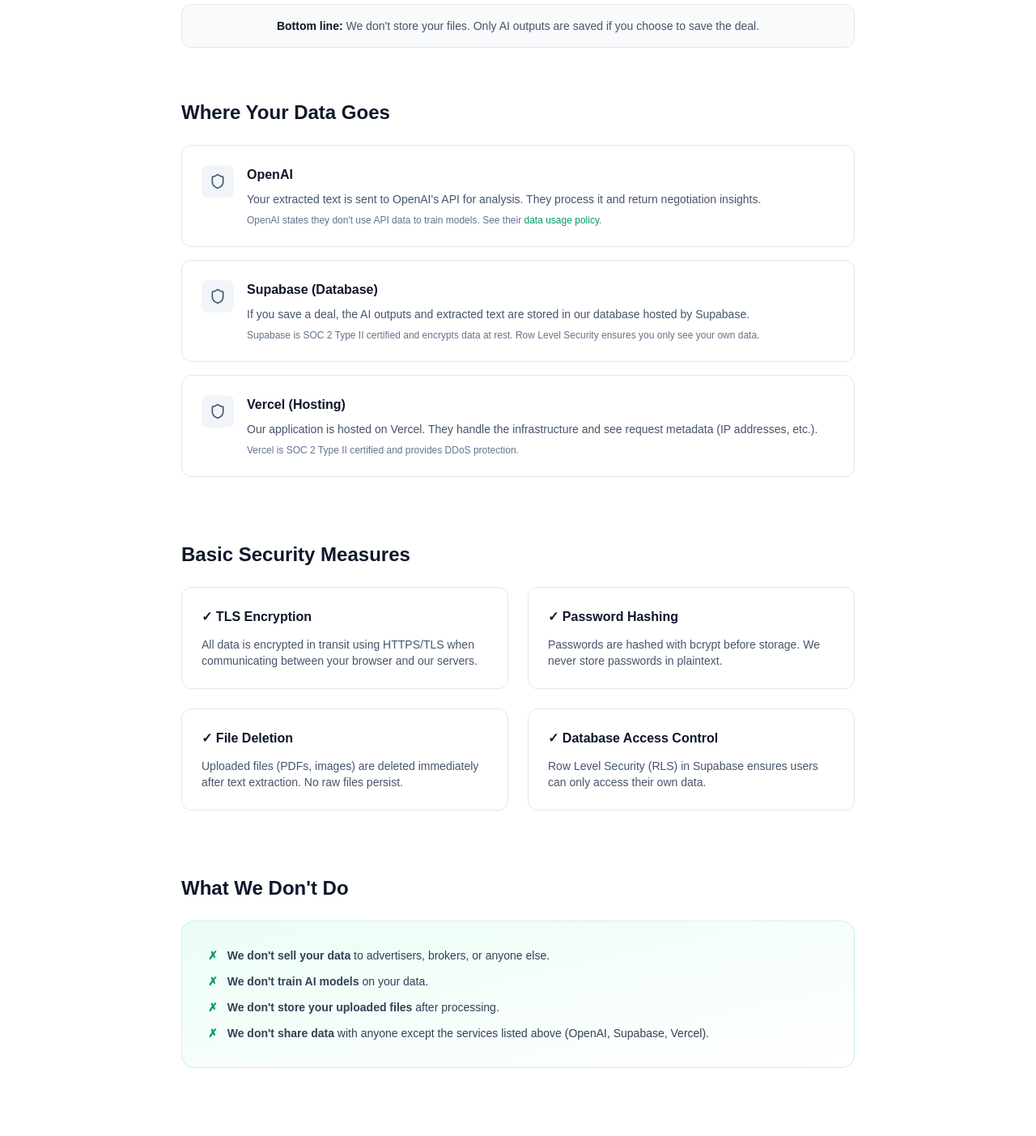
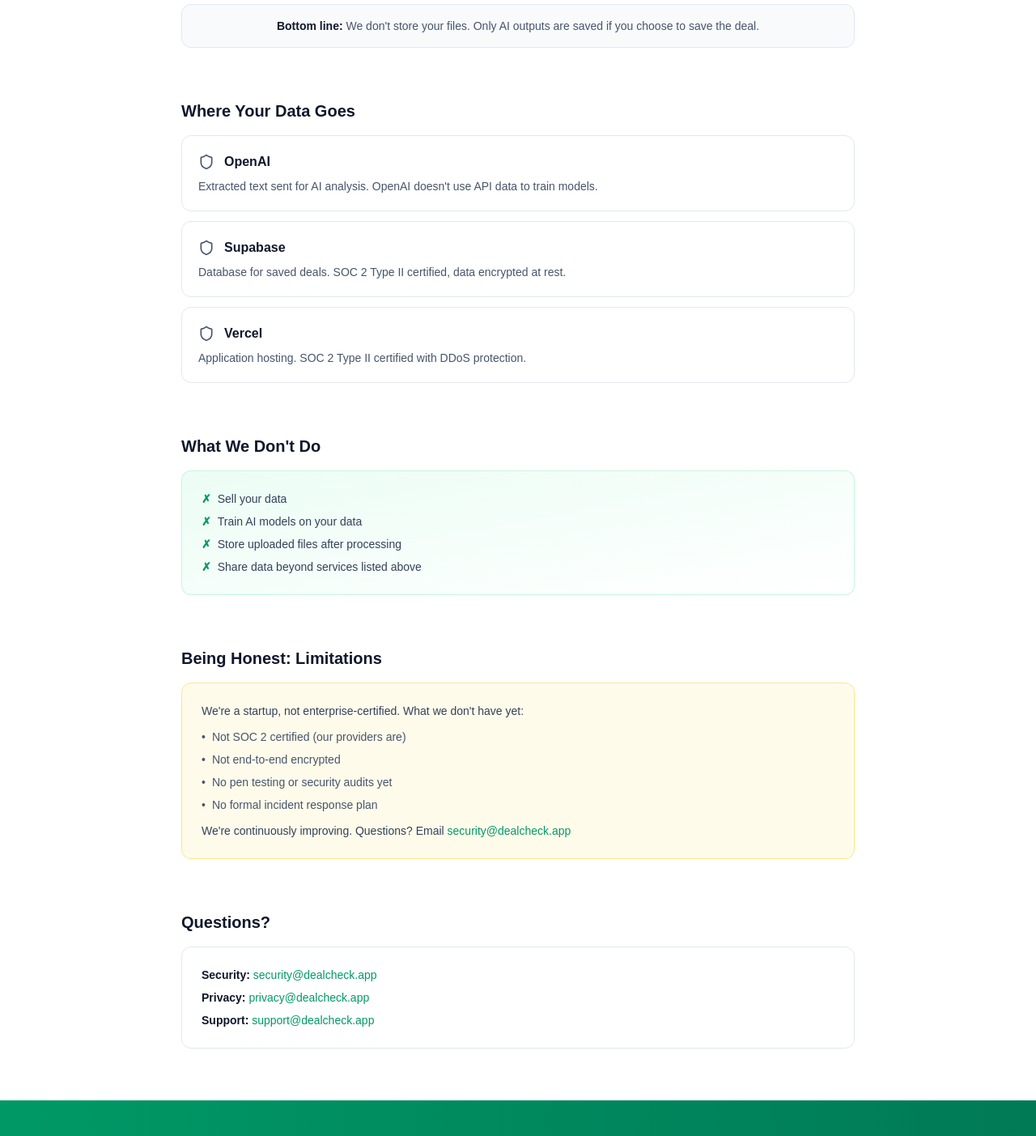
Before and after one commit to Boomchakalala/Dealcheck, a Next.js app: page /security in a window 1280 px wide. Shown: the part 700-2103 px from the top of the page at 81% size. Built offline with nearby package versions, Linux system fonts and the light colour scheme.

Commit message:
Sandbox autosave

```diff
--- a/src/app/security/page.tsx
+++ b/src/app/security/page.tsx
@@ -77,159 +77,85 @@ export default function SecurityPage() {
             </div>
           </div>
 
+
           {/* Where data goes */}
-          <div className="mb-20">
-            <h2 className="text-2xl font-bold text-slate-900 mb-6">Where Your Data Goes</h2>
+          <div className="mb-16">
+            <h2 className="text-xl font-bold text-slate-900 mb-4">Where Your Data Goes</h2>
 
-            <div className="space-y-4">
-              <div className="bg-white rounded-xl border border-slate-200 p-6">
-                <div className="flex items-start gap-4">
-                  <div className="w-10 h-10 bg-slate-100 rounded-lg flex items-center justify-center flex-shrink-0">
-                    <Shield className="w-5 h-5 text-slate-600" />
-                  </div>
-                  <div className="flex-1">
-                    <h3 className="text-base font-semibold text-slate-900 mb-2">OpenAI</h3>
-                    <p className="text-sm text-slate-600 mb-2">
-                      Your extracted text is sent to OpenAI&apos;s API for analysis. They process it and return negotiation insights.
-                    </p>
-                    <p className="text-xs text-slate-500">
-                      OpenAI states they don&apos;t use API data to train models. See their <a href="https://openai.com/policies/api-data-usage-policies" target="_blank" rel="noopener noreferrer" className="text-emerald-600 hover:underline">data usage policy</a>.
-                    </p>
-                  </div>
+            <div className="space-y-3">
+              <div className="bg-white rounded-xl border border-slate-200 p-5">
+                <div className="flex items-center gap-3 mb-2">
+                  <Shield className="w-5 h-5 text-slate-600" />
+                  <h3 className="text-base font-semibold text-slate-900">OpenAI</h3>
                 </div>
-              </div>
-
-              <div className="bg-white rounded-xl border border-slate-200 p-6">
-                <div className="flex items-start gap-4">
-                  <div className="w-10 h-10 bg-slate-100 rounded-lg flex items-center justify-center flex-shrink-0">
-                    <Shield className="w-5 h-5 text-slate-600" />
-                  </div>
-                  <div className="flex-1">
-                    <h3 className="text-base font-semibold text-slate-900 mb-2">Supabase (Database)</h3>
-                    <p className="text-sm text-slate-600 mb-2">
-                      If you save a deal, the AI outputs and extracted text are stored in our database hosted by Supabase.
-                    </p>
-                    <p className="text-xs text-slate-500">
-                      Supabase is SOC 2 Type II certified and encrypts data at rest. Row Level Security ensures you only see your own data.
-                    </p>
-                  </div>
-                </div>
-              </div>
-
-              <div className="bg-white rounded-xl border border-slate-200 p-6">
-                <div className="flex items-start gap-4">
-                  <div className="w-10 h-10 bg-slate-100 rounded-lg flex items-center justify-center flex-shrink-0">
-                    <Shield className="w-5 h-5 text-slate-600" />
-                  </div>
-                  <div className="flex-1">
-                    <h3 className="text-base font-semibold text-slate-900 mb-2">Vercel (Hosting)</h3>
-                    <p className="text-sm text-slate-600 mb-2">
-                      Our application is hosted on Vercel. They handle the infrastructure and see request metadata (IP addresses, etc.).
-                    </p>
-                    <p className="text-xs text-slate-500">
-                      Vercel is SOC 2 Type II certified and provides DDoS protection.
-                    </p>
-                  </div>
-                </div>
-              </div>
-            </div>
-          </div>
-
-          {/* Basic security measures */}
-          <div className="mb-20">
-            <h2 className="text-2xl font-bold text-slate-900 mb-6">Basic Security Measures</h2>
-
-            <div className="grid grid-cols-1 md:grid-cols-2 gap-6">
-              <div className="bg-white rounded-xl border border-slate-200 p-6">
-                <h3 className="text-base font-semibold text-slate-900 mb-3">✓ TLS Encryption</h3>
                 <p className="text-sm text-slate-600">
-                  All data is encrypted in transit using HTTPS/TLS when communicating between your browser and our servers.
+                  Extracted text sent for AI analysis. OpenAI doesn&apos;t use API data to train models.
                 </p>
               </div>
 
-              <div className="bg-white rounded-xl border border-slate-200 p-6">
-                <h3 className="text-base font-semibold text-slate-900 mb-3">✓ Password Hashing</h3>
+              <div className="bg-white rounded-xl border border-slate-200 p-5">
+                <div className="flex items-center gap-3 mb-2">
+                  <Shield className="w-5 h-5 text-slate-600" />
+                  <h3 className="text-base font-semibold text-slate-900">Supabase</h3>
+                </div>
                 <p className="text-sm text-slate-600">
-                  Passwords are hashed with bcrypt before storage. We never store passwords in plaintext.
+                  Database for saved deals. SOC 2 Type II certified, data encrypted at rest.
                 </p>
               </div>
 
-              <div className="bg-white rounded-xl border border-slate-200 p-6">
-                <h3 className="text-base font-semibold text-slate-900 mb-3">✓ File Deletion</h3>
+              <div className="bg-white rounded-xl border border-slate-200 p-5">
+                <div className="flex items-center gap-3 mb-2">
+                  <Shield className="w-5 h-5 text-slate-600" />
+                  <h3 className="text-base font-semibold text-slate-900">Vercel</h3>
+                </div>
                 <p className="text-sm text-slate-600">
-                  Uploaded files (PDFs, images) are deleted immediately after text extraction. No raw files persist.
-                </p>
-              </div>
-
-              <div className="bg-white rounded-xl border border-slate-200 p-6">
-                <h3 className="text-base font-semibold text-slate-900 mb-3">✓ Database Access Control</h3>
-                <p className="text-sm text-slate-600">
-                  Row Level Security (RLS) in Supabase ensures users can only access their own data.
+                  Application hosting. SOC 2 Type II certified with DDoS protection.
                 </p>
               </div>
             </div>
           </div>
 
           {/* What we don't do */}
-          <div className="mb-20">
-            <h2 className="text-2xl font-bold text-slate-900 mb-6">What We Don&apos;t Do</h2>
+          <div className="mb-16">
+            <h2 className="text-xl font-bold text-slate-900 mb-4">What We Don&apos;t Do</h2>
 
-            <div className="bg-gradient-to-br from-emerald-50 to-white rounded-2xl border border-emerald-200/60 p-8">
-              <ul className="space-y-3 text-sm text-slate-700">
-                <li className="flex gap-3"><span className="text-emerald-600 font-bold">✗</span> <span><span className="font-semibold">We don&apos;t sell your data</span> to advertisers, brokers, or anyone else.</span></li>
-                <li className="flex gap-3"><span className="text-emerald-600 font-bold">✗</span> <span><span className="font-semibold">We don&apos;t train AI models</span> on your data.</span></li>
-                <li className="flex gap-3"><span className="text-emerald-600 font-bold">✗</span> <span><span className="font-semibold">We don&apos;t store your uploaded files</span> after processing.</span></li>
-                <li className="flex gap-3"><span className="text-emerald-600 font-bold">✗</span> <span><span className="font-semibold">We don&apos;t share data</span> with anyone except the services listed above (OpenAI, Supabase, Vercel).</span></li>
+            <div className="bg-gradient-to-br from-emerald-50 to-white rounded-xl border border-emerald-200/60 p-6">
+              <ul className="space-y-2 text-sm text-slate-700">
+                <li className="flex gap-2"><span className="text-emerald-600 font-bold">✗</span> Sell your data</li>
+                <li className="flex gap-2"><span className="text-emerald-600 font-bold">✗</span> Train AI models on your data</li>
+                <li className="flex gap-2"><span className="text-emerald-600 font-bold">✗</span> Store uploaded files after processing</li>
+                <li className="flex gap-2"><span className="text-emerald-600 font-bold">✗</span> Share data beyond services listed above</li>
               </ul>
             </div>
           </div>
 
-          {/* Limitations & honesty */}
-          <div className="mb-20">
-            <h2 className="text-2xl font-bold text-slate-900 mb-6">Limitations & Being Honest</h2>
+          {/* Limitations */}
+          <div className="mb-16">
+            <h2 className="text-xl font-bold text-slate-900 mb-4">Being Honest: Limitations</h2>
 
-            <div className="bg-amber-50 border border-amber-200 rounded-2xl p-8">
-              <p className="text-sm text-slate-700 mb-4">We&apos;re a startup, not an enterprise-certified platform. Here&apos;s what we <span className="font-semibold">don&apos;t</span> have yet:</p>
+            <div className="bg-amber-50 border border-amber-200 rounded-xl p-6">
+              <p className="text-sm text-slate-700 mb-3">We&apos;re a startup, not enterprise-certified. What we don&apos;t have yet:</p>
               <ul className="space-y-2 text-sm text-slate-600">
-                <li className="flex gap-2"><span className="text-amber-600">•</span> We are <span className="font-semibold">not</span> SOC 2 certified (though our infrastructure providers are)</li>
-                <li className="flex gap-2"><span className="text-amber-600">•</span> We do <span className="font-semibold">not</span> offer end-to-end encryption</li>
-                <li className="flex gap-2"><span className="text-amber-600">•</span> Your data is processed by third parties (OpenAI)</li>
-                <li className="flex gap-2"><span className="text-amber-600">•</span> We don&apos;t have penetration testing or security audits yet</li>
-                <li className="flex gap-2"><span className="text-amber-600">•</span> We don&apos;t have formal incident response procedures documented</li>
+                <li className="flex gap-2"><span>•</span> Not SOC 2 certified (our providers are)</li>
+                <li className="flex gap-2"><span>•</span> Not end-to-end encrypted</li>
+                <li className="flex gap-2"><span>•</span> No pen testing or security audits yet</li>
+                <li className="flex gap-2"><span>•</span> No formal incident response plan</li>
               </ul>
-              <p className="text-sm text-slate-700 mt-4">
-                We&apos;re continuously improving our security posture as we grow. If you have specific security requirements, please <a href="mailto:security@dealcheck.app" className="text-emerald-600 hover:underline font-medium">reach out</a>.
+              <p className="text-sm text-slate-700 mt-3">
+                We&apos;re continuously improving. Questions? Email <a href="mailto:security@dealcheck.app" className="text-emerald-600 hover:underline font-medium">security@dealcheck.app</a>
               </p>
-            </div>
-          </div>
-
-          {/* Your rights */}
-          <div className="mb-20">
-            <h2 className="text-2xl font-bold text-slate-900 mb-6">Your Rights & Data Control</h2>
-
-            <div className="bg-white rounded-xl border border-slate-200 p-8">
-              <p className="text-sm text-slate-700 mb-4">You have full control over your data:</p>
-              <ul className="space-y-3 text-sm text-slate-600">
-                <li className="flex gap-3"><span className="text-emerald-600">→</span> <span><span className="font-semibold">Delete deals:</span> You can delete saved deals anytime from your dashboard.</span></li>
-                <li className="flex gap-3"><span className="text-emerald-600">→</span> <span><span className="font-semibold">Delete account:</span> Request account deletion at <a href="mailto:privacy@dealcheck.app" className="text-emerald-600 hover:underline">privacy@dealcheck.app</a></span></li>
-                <li className="flex gap-3"><span className="text-emerald-600">→</span> <span><span className="font-semibold">Export data:</span> Request a copy of your data at any time.</span></li>
-                <li className="flex gap-3"><span className="text-emerald-600">→</span> <span><span className="font-semibold">Questions:</span> Ask us anything about how we handle your data.</span></li>
-              </ul>
             </div>
           </div>
 
           {/* Contact */}
           <div>
-            <h2 className="text-2xl font-bold text-slate-900 mb-6">Questions or Concerns?</h2>
+            <h2 className="text-xl font-bold text-slate-900 mb-4">Questions?</h2>
 
-            <div className="bg-gradient-to-br from-slate-50 to-white rounded-2xl border border-slate-200 p-8">
-              <p className="text-sm text-slate-700 mb-6">
-                We believe in transparency. If you have questions about how we handle your data, or if you discover a security issue, please reach out:
-              </p>
-              <div className="space-y-3 text-sm">
-                <p><span className="font-semibold text-slate-900">Security concerns:</span> <a href="mailto:security@dealcheck.app" className="text-emerald-600 hover:underline">security@dealcheck.app</a></p>
-                <p><span className="font-semibold text-slate-900">Privacy questions:</span> <a href="mailto:privacy@dealcheck.app" className="text-emerald-600 hover:underline">privacy@dealcheck.app</a></p>
-                <p><span className="font-semibold text-slate-900">General support:</span> <a href="mailto:support@dealcheck.app" className="text-emerald-600 hover:underline">support@dealcheck.app</a></p>
+            <div className="bg-white rounded-xl border border-slate-200 p-6">
+              <div className="space-y-2 text-sm">
+                <p><span className="font-semibold text-slate-900">Security:</span> <a href="mailto:security@dealcheck.app" className="text-emerald-600 hover:underline">security@dealcheck.app</a></p>
+                <p><span className="font-semibold text-slate-900">Privacy:</span> <a href="mailto:privacy@dealcheck.app" className="text-emerald-600 hover:underline">privacy@dealcheck.app</a></p>
+                <p><span className="font-semibold text-slate-900">Support:</span> <a href="mailto:support@dealcheck.app" className="text-emerald-600 hover:underline">support@dealcheck.app</a></p>
               </div>
             </div>
           </div>
```
